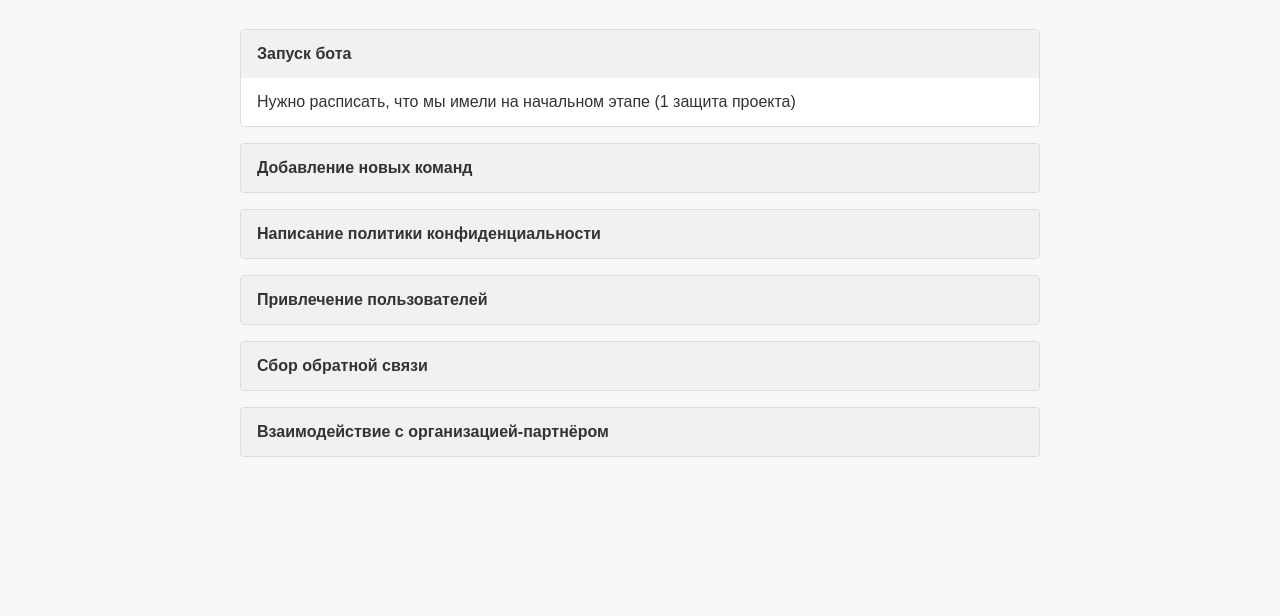
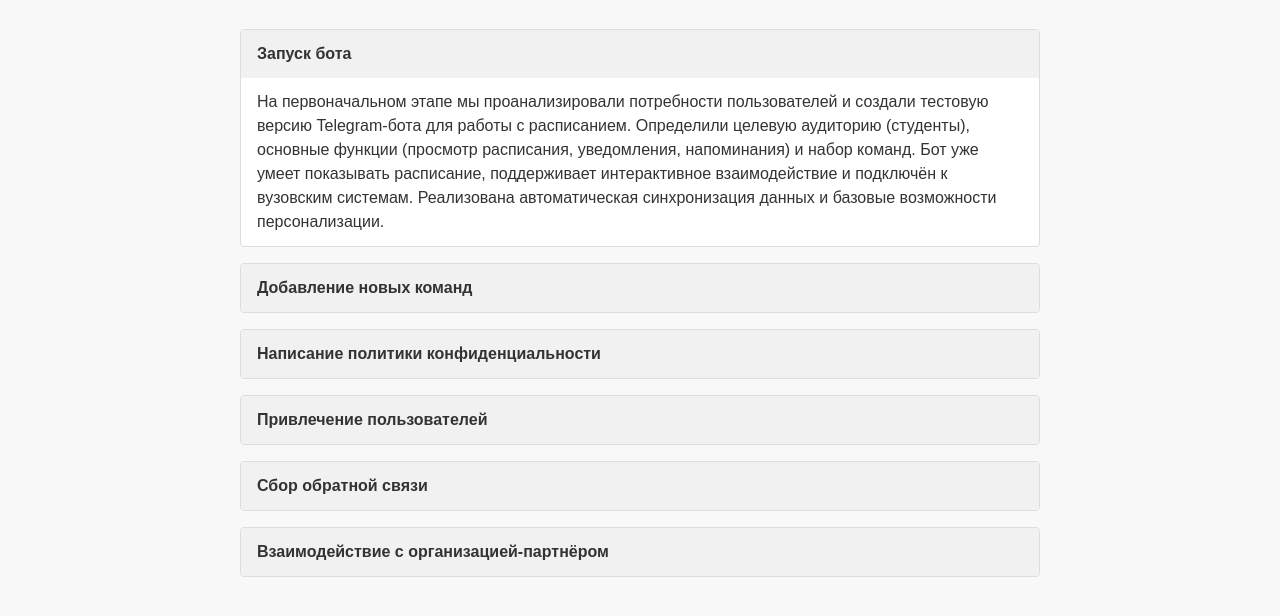
Before and after one commit to edducon/project_practice, a plain HTML site: page site/journal.html in a window 1280 px wide. Both pictures are taken after a click on the element "Запуск бота". Shown: the part 146-762 px from the top of the page. Drawn offline with Linux system fonts and the light colour scheme.

Commit message:
Изменен journal.html, добавлено описание к "Запуску бота"

```diff
--- a/site/journal.html
+++ b/site/journal.html
@@ -41,9 +41,8 @@
             </div>
             <div class="post-body">
                 <p>
-                    Нужно расписать, что мы имели на начальном этапе (1 защита проекта)
+                    На первоначальном этапе мы проанализировали потребности пользователей и создали тестовую версию Telegram-бота для работы с расписанием. Определили целевую аудиторию (студенты), основные функции (просмотр расписания, уведомления, напоминания) и набор команд. Бот уже умеет показывать расписание, поддерживает интерактивное взаимодействие и подключён к вузовским системам. Реализована автоматическая синхронизация данных и базовые возможности персонализации.
                 </p>
-
             </div>
         </article>
 
```
